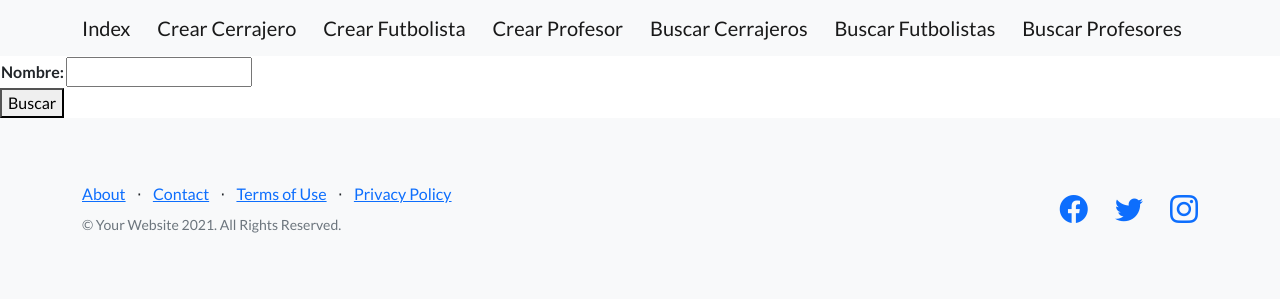
After one commit to Matiasumz/Entrega1-Munoz, a Django app: page /profesionales/profesores/ in a window 1280 px wide. The commit adds this page. Shown: the top 300 px of the page. Run offline with Django 4.2, Linux system fonts and the light colour scheme; data that the repository does not hold is empty; some libraries are stand-ins or nearby versions.

Commit message:
Se crearon los formularios de creacion y busqueda de profesores y futbolistas

```diff
--- a/index/templates/index/index.html
+++ b/index/templates/index/index.html
@@ -21,11 +21,13 @@
         <nav class="navbar navbar-light bg-light static-top">
             <div class="container">
                 <a class="navbar-brand" href={% url 'index' %}>Index</a>
-                <a class="navbar-brand" href={% url 'plantilla' %}>Plantilla</a>
                 <a class="navbar-brand" href={% url 'crear_cerrajero' %}>Crear Cerrajero</a>
                 <a class="navbar-brand" href={% url 'crear_futbolista' %}>Crear Futbolista</a>
                 <a class="navbar-brand" href={% url 'crear_profesor' %}>Crear Profesor</a>
-                <a class="navbar-brand" href= {% url 'lista_cerrajeros' %}>Lista Cerrajeros</a>
+                <a class="navbar-brand" href= {% url 'lista_cerrajeros' %}>Buscar Cerrajeros</a>
+                <a class="navbar-brand" href= {% url 'lista_futbolistas' %}>Buscar Futbolistas</a>
+                <a class="navbar-brand" href= {% url 'lista_profesores' %}>Buscar Profesores</a>
+
             </div>
         </nav>
         <!-- Masthead-->
--- a/profesionales/forms.py
+++ b/profesionales/forms.py
@@ -6,6 +6,12 @@ class CerrajeroFormulario(forms.Form):
     desempleado = forms.BooleanField(required=False)
 
 class CerrajeroBusqueda(forms.Form):
+       nombre = forms.CharField(max_length=20)
+
+class FutbolistaBusqueda(forms.Form):
+       nombre = forms.CharField(max_length=20)
+
+class ProfesorBusqueda(forms.Form):
        nombre = forms.CharField(max_length=20)
 
 
--- a/profesionales/models.py
+++ b/profesionales/models.py
@@ -16,7 +16,7 @@ class Futbolista(models.Model):
     club = models.CharField(max_length=30)
 
     def __str__(self):
-        return f"{self.nombre} {self.apellido}"
+        return f"{self.nombre} {self.apellido}-{self.club}"
 
 
 class Profesor(models.Model):
@@ -25,4 +25,4 @@ class Profesor(models.Model):
     curso = models.CharField(max_length=20)
 
     def __str__(self):
-        return f"{self.nombre} {self.apellido}"
+        return f"{self.nombre} {self.apellido}-{self.curso}"
--- /dev/null
+++ b/profesionales/templates/profesionales/lista_profesores.html
@@ -0,0 +1,22 @@
+{% extends 'index/index.html' %}
+
+{% block "header_block" %}
+{% endblock "header_block" %}
+
+{% block "body_block" %}
+
+    <form action = "" method = "get">
+        {% csrf_token %}
+        <table>
+            {{form.as_table}}
+        </table>
+
+
+        <button>Buscar</button>
+    </form>
+
+    {% for profesor in profesores  %}
+        <li>{{profesor}}</li>
+    {% endfor %}
+
+{% endblock "body_block"  %}
--- a/profesionales/urls.py
+++ b/profesionales/urls.py
@@ -6,6 +6,9 @@ urlpatterns = [
     path("cerrajero/crear/",views.crear_cerrajero, name= "crear_cerrajero"),
     path("futbolista/crear/",views.crear_futbolista, name= "crear_futbolista"),
     path("profesor/crear/",views.crear_profesor, name= "crear_profesor"),
-    path("cerrajero/buscar/",views.lista_cerrajeros,name= "lista_cerrajeros"),
+    path("cerrajeros/",views.lista_cerrajeros,name= "lista_cerrajeros"),
+    path("futbolistas/",views.lista_futbolistas,name= "lista_futbolistas"),
+    path("profesores/",views.lista_profesores,name= "lista_profesores"),
+
     #path("",name= "crear_profesor")
 ]
--- a/profesionales/views.py
+++ b/profesionales/views.py
@@ -1,7 +1,7 @@
 from django.shortcuts import redirect, render
 
 
-from .forms import CerrajeroBusqueda, CerrajeroFormulario,FutbolistaFormulario,ProfesorFormulario
+from .forms import CerrajeroBusqueda , CerrajeroFormulario,FutbolistaFormulario,ProfesorFormulario, FutbolistaBusqueda , ProfesorBusqueda
 from .models import Cerrajero,Futbolista,Profesor
 
 def crear_cerrajero(request):
@@ -61,3 +61,31 @@ def lista_cerrajeros(request):
 
     form = CerrajeroBusqueda()
     return render(request,"profesionales/lista_cerrajeros.html",{"form":form,"cerrajeros":cerrajeros})
+
+
+def lista_futbolistas(request):
+
+    nombre_a_buscar = request.GET.get("nombre",None)
+
+    if nombre_a_buscar is not None:
+        futbolistas = Futbolista.objects.filter(nombre__icontains=nombre_a_buscar)
+    else:
+        futbolistas = Futbolista.objects.all()
+   #
+
+    form = FutbolistaBusqueda()
+    return render(request,"profesionales/lista_futbolistas.html",{"form":form,"futbolistas":futbolistas})
+
+
+def lista_profesores(request):
+
+    nombre_a_buscar = request.GET.get("nombre",None)
+
+    if nombre_a_buscar is not None:
+        profesores = Profesor.objects.filter(nombre__icontains=nombre_a_buscar)
+    else:
+        profesores = Profesor.objects.all()
+   #
+
+    form = ProfesorBusqueda()
+    return render(request,"profesionales/lista_profesores.html",{"form":form,"profesores":profesores})
```
Also changed, not shown: index/templates/index/plantilla.html (deleted, +0 -8 lines), profesionales/templates/profesionales/lista_futbolistas.html (added, +22 -0 lines), 1 other file.
